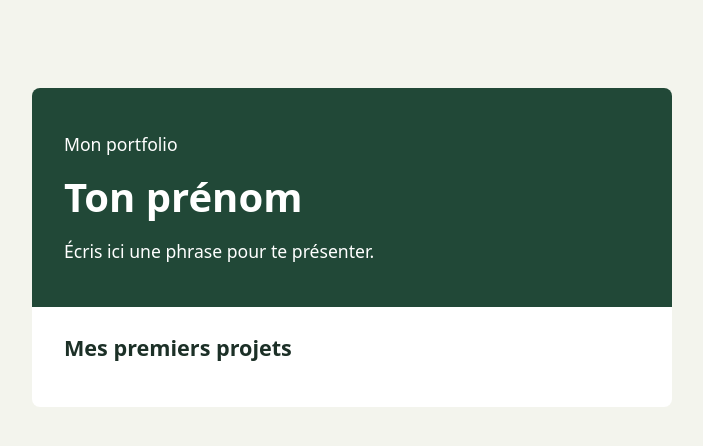
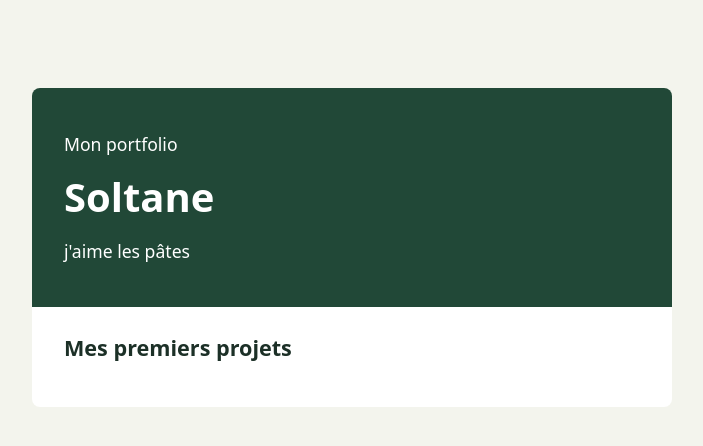
Before and after one commit to SoltaneJaGh/portfolio, a plain HTML site: page index.html in a window 1280 px wide. Shown: the whole page, without its empty margins (288-991 px from the left). Drawn offline with Linux system fonts and the light colour scheme.

Commit message:
deuxième version

```diff
--- a/index.html
+++ b/index.html
@@ -10,8 +10,8 @@
     <main>
       <header>
         <p>Mon portfolio</p>
-        <h1>Ton prénom</h1>
-        <p>Écris ici une phrase pour te présenter.</p>
+        <h1>Soltane</h1>
+        <p>j'aime les pâtes</p>
       </header>
       <section>
         <h2>Mes premiers projets</h2>
```
